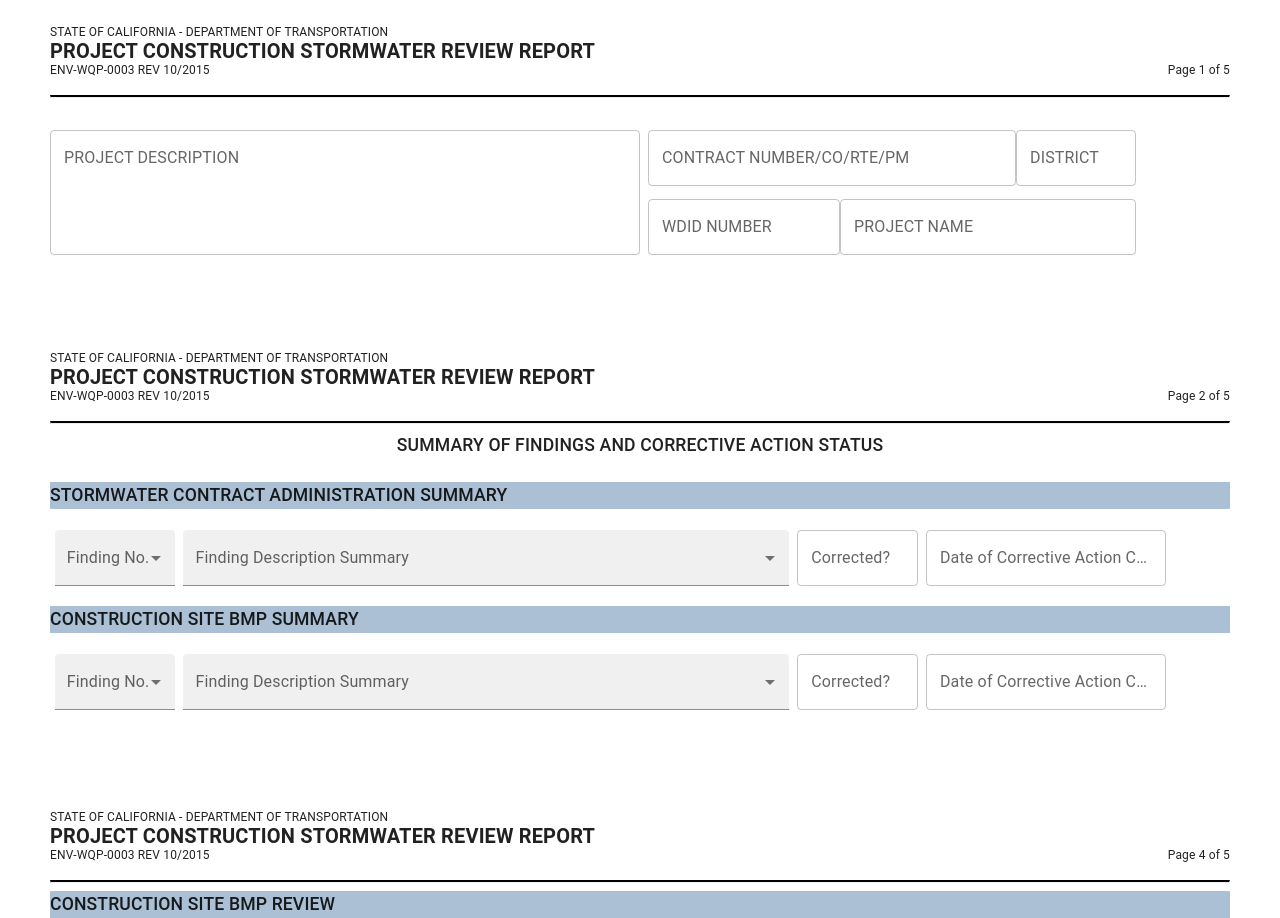
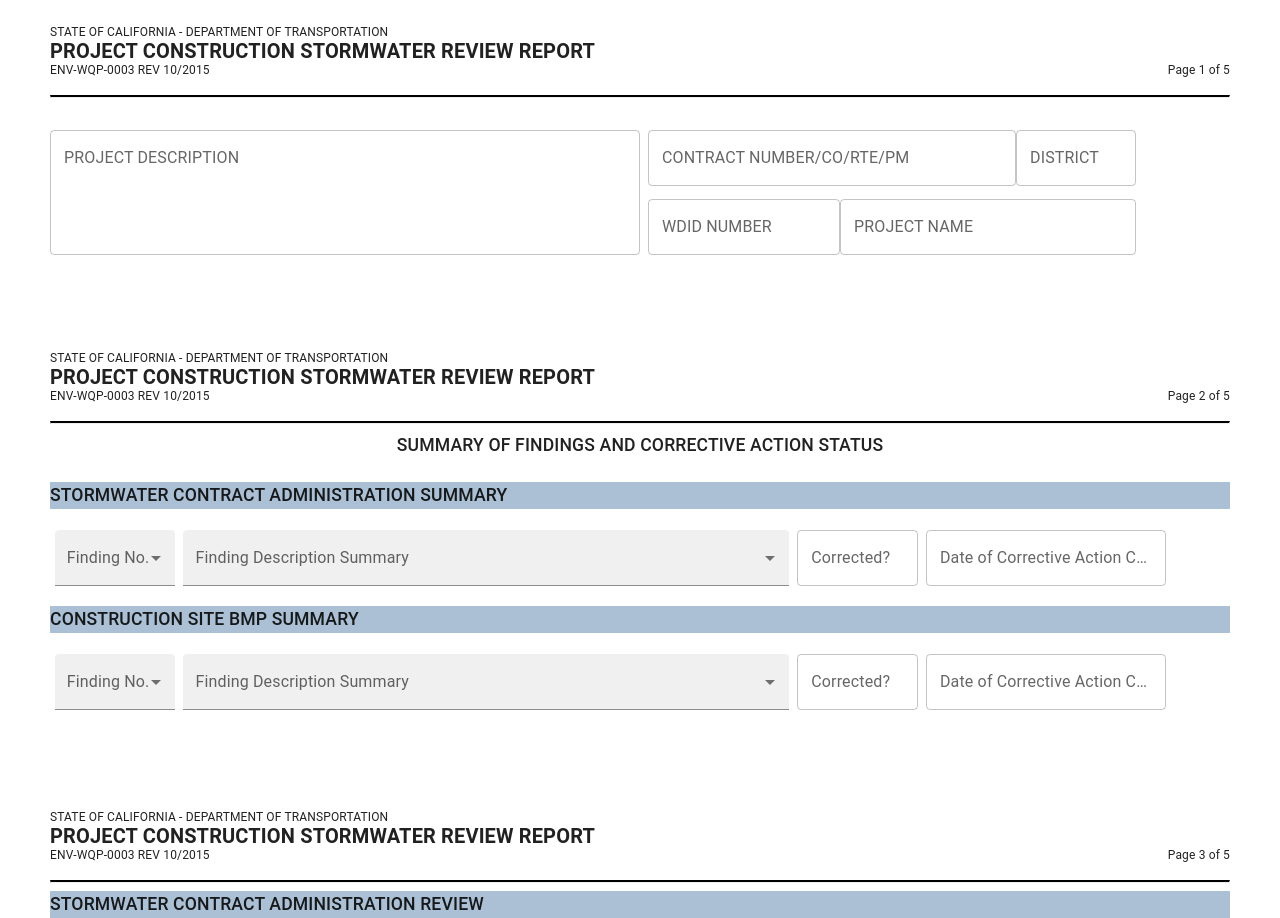
Before and after one commit to danielSmagly/CalTrans-Project, a React (Create React App) app in the folder React-Electron-Files/: page / in a window 1280 px wide. Shown: the top 918 px of the page. Built offline with nearby package versions, Linux system fonts and the light colour scheme.

Commit message:
Update App.js

```diff
--- a/React-Electron-Files/src/App.js
+++ b/React-Electron-Files/src/App.js
@@ -11,6 +11,7 @@ import BMPReview from './BMPReview';
 import ImageUpload from './ImageUpload'
 import Page5 from './Page5';
 import Page2 from './Page2';
+import AdminReview from './AdminReview';
 
 
 function App({children}) {
@@ -29,6 +30,9 @@ function App({children}) {
           <PageHeader pageNumber={2}/>
           <Page2/>
           </Formater>
+          <br/><br/>
+          <br/><br/>
+          <AdminReview />
           <br/><br/>
           <br/><br/>
           <PageHeader pageNumber={4}/>
```
